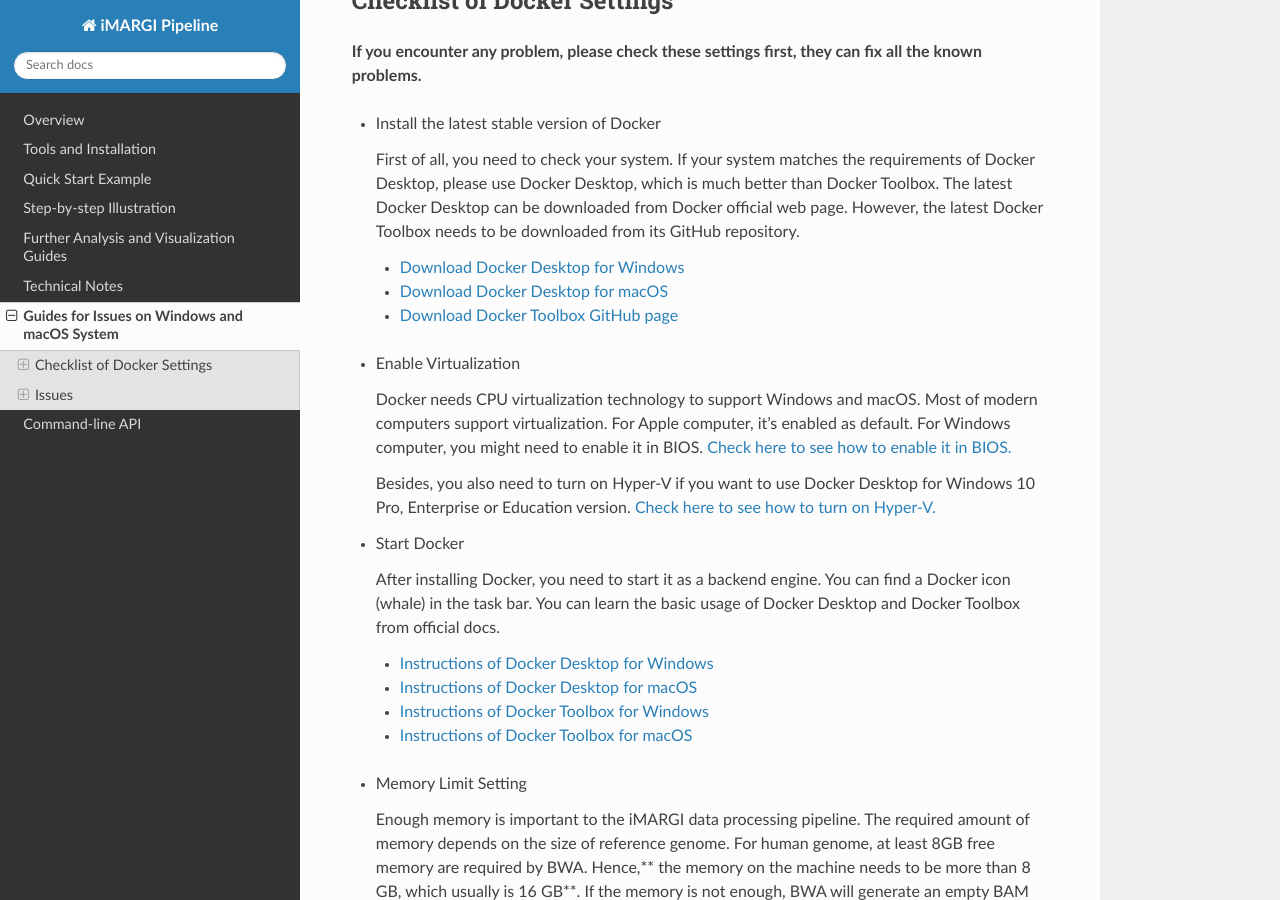
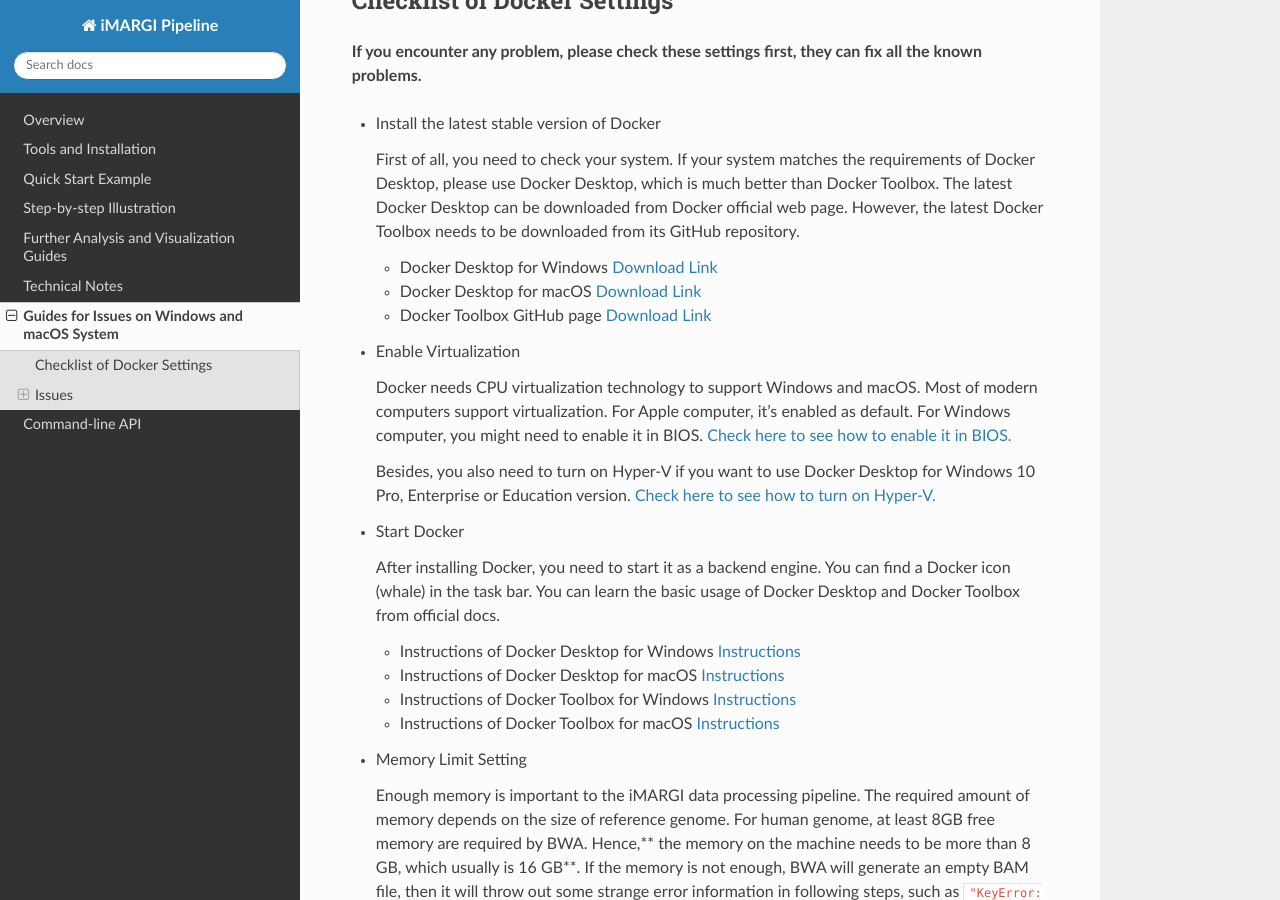
Before and after one commit to Zhong-Lab-UCSD/iMARGI-Docker, a Sphinx documentation site: the page built from docs/source/faq_win_mac.md, in a window 1280 px wide and 900 px high, scrolled down 512 px. Built offline with Sphinx 7.4.7 and the Read the Docs theme 2.0.0, drawn with Linux system fonts in a browser that asks for light colours; pages that are not in the unit, such as notebooks, are missing from menus.

Commit message:
update docs

```diff
--- a/docs/source/faq_win_mac.md
+++ b/docs/source/faq_win_mac.md
@@ -23,9 +23,11 @@
   Docker Desktop, which is much better than Docker Toolbox. The latest Docker Desktop can be downloaded from Docker
   official web page. However, the latest Docker Toolbox needs to be downloaded from its GitHub repository.
 
-  - [Download Docker Desktop for Windows](https://hub.docker.com/editions/community/docker-ce-desktop-windows?tab=description)
-  - [Download Docker Desktop for macOS](https://hub.docker.com/editions/community/docker-ce-desktop-mac)
-  - [Download Docker Toolbox GitHub page](https://github.com/docker/toolbox/releases)
+  - Docker Desktop for Windows [Download Link](https://hub.docker.com/editions/community/docker-ce-desktop-windows?tab=description)
+
+  - Docker Desktop for macOS [Download Link](https://hub.docker.com/editions/community/docker-ce-desktop-mac)
+
+  - Docker Toolbox GitHub page [Download Link](https://github.com/docker/toolbox/releases)
 
 - Enable Virtualization
 
@@ -42,10 +44,13 @@
   After installing Docker, you need to start it as a backend engine. You can find a Docker icon (whale) in the task bar.
   You can learn the basic usage of Docker Desktop and Docker Toolbox from official docs.
 
-  - [Instructions of Docker Desktop for Windows](https://docs.docker.com/docker-for-windows/)
-  - [Instructions of Docker Desktop for macOS](https://docs.docker.com/docker-for-mac/)
-  - [Instructions of Docker Toolbox for Windows](https://docs.docker.com/toolbox/toolbox_install_windows/)
-  - [Instructions of Docker Toolbox for macOS](https://docs.docker.com/toolbox/toolbox_install_mac/)
+  - Instructions of Docker Desktop for Windows [Instructions](https://docs.docker.com/docker-for-windows/)
+
+  - Instructions of Docker Desktop for macOS [Instructions](https://docs.docker.com/docker-for-mac/)
+
+  - Instructions of Docker Toolbox for Windows [Instructions](https://docs.docker.com/toolbox/toolbox_install_windows/)
+
+  - Instructions of Docker Toolbox for macOS [Instructions](https://docs.docker.com/toolbox/toolbox_install_mac/)
 
 - Memory Limit Setting
 
```
Also changed, not shown: 6 other files.
